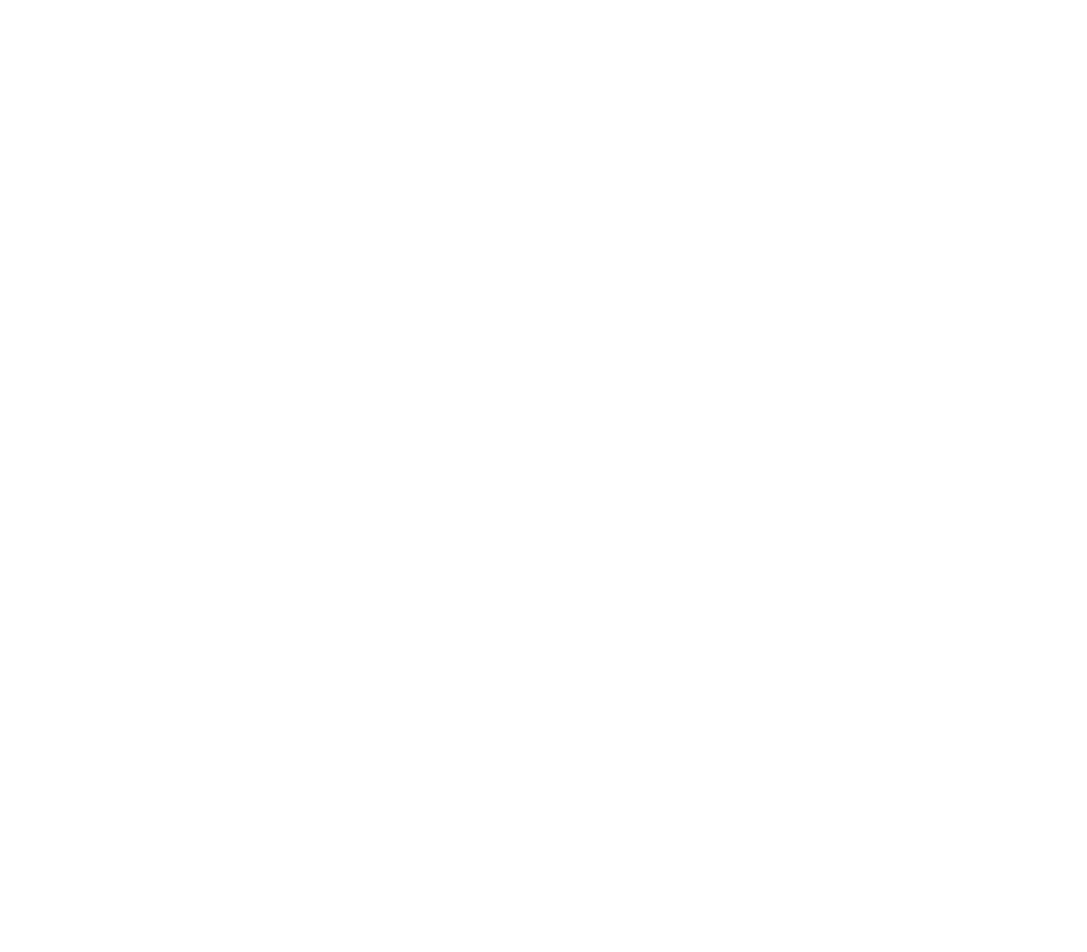
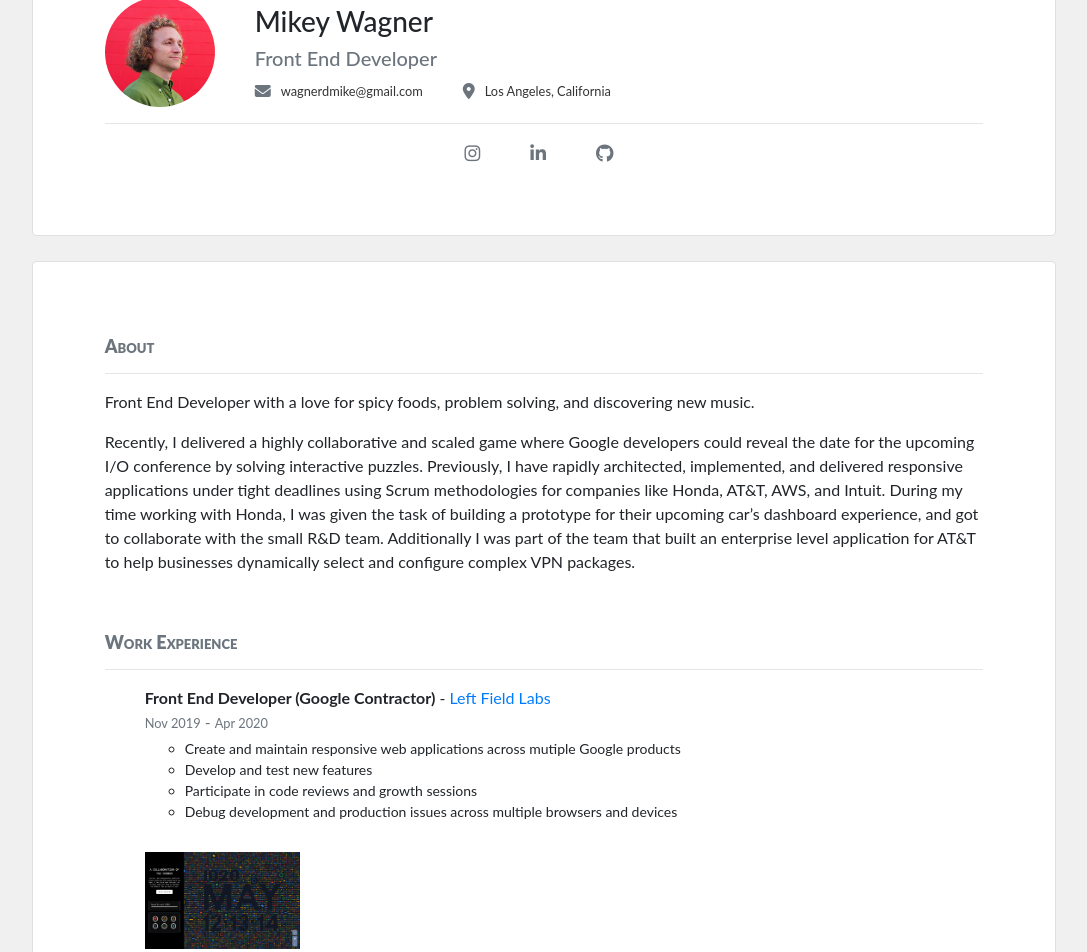
Before and after one commit to michaelWagner/resume, a React (Create React App) app: page /resume/about in a window 1280 px wide. Shown: the part 160-1112 px from the top of the page, without its empty margins (96-1183 px from the left). Before the commit the page ends 800 px from the top, so only its background shows below. Built offline with nearby package versions, Linux system fonts and the light colour scheme.

Commit message:
Update images. Show thumbnails. Add new route and redirects.

```diff
--- a/src/App.js
+++ b/src/App.js
@@ -1,5 +1,5 @@
 import React, { Component } from 'react';
-import { BrowserRouter as Router, Route, NavLink } from 'react-router-dom';
+import { BrowserRouter as Router, Route, Redirect, NavLink } from 'react-router-dom';
 import './style.scss';
 import About from './components/About';
 import Projects from './components/Projects';
@@ -12,18 +12,19 @@ class App extends Component {
         <div className="app">
           <ul className="nav-container">
             <nav className="nav">
-              <NavLink exact to={'/resume'} className="nav-btn">About</NavLink>
+              <NavLink to={'/resume/about'} className="nav-btn">About</NavLink>
               <NavLink to={'/resume/projects'} className="nav-btn">Projects</NavLink>
             </nav>
           </ul>
           <Route
-            exact path={'/resume'}
+            exact path={'/resume/about'}
             render={({ match }) => <About resumeObj={resume} />}
           />
           <Route
             exact path={'/resume/projects'}
             render={({ match }) => <Projects resumeObj={resume} />}
           />
+          <Redirect exact from="/resume" to={'/resume/about'} />
         </div>
       </Router>
     );
--- a/src/components/About/index.js
+++ b/src/components/About/index.js
@@ -44,7 +44,6 @@ class About extends Component {
         <div className="card">
           <div className="card-section">
             <h4 className="section-header text-muted">
-              <i className="fa fa-lg fa-user"></i>
               <span>About</span>
             </h4>
             <hr/>
@@ -53,7 +52,6 @@ class About extends Component {
           </div>
           <div className="card-section">
             <h4 className="section-header text-muted">
-              <i className="fa fa-lg fa-pencil-square-o"></i>
               <span>Work Experience</span>
               </h4>
             <hr/>
@@ -81,7 +79,7 @@ class About extends Component {
                           <div className="project-link-wrapper">
                             <a href={`/resume/projects#${project.anchor}`} className="project-link">
                               <div className="project-thumb-wrapper">
-                                <img className="project-thumb" src={`resume/${project.image}`} alt={project.name} />
+                                <img className="project-thumb" src={project.image} alt={project.name} />
                                 <div className="project-details">
                                   <div className="project-header">
                                     {project.name}
@@ -91,6 +89,8 @@ class About extends Component {
                             </a>
                           </div>
                         )
+                      } else {
+                        return []
                       }
                     })
                   }
@@ -100,7 +100,6 @@ class About extends Component {
           </div>
           <div className="card-section">
             <h4 className="section-header text-muted">
-              <i className="fa fa-lg fa-code"></i>
               <span>Skills</span>
             </h4>
             <hr/>
@@ -116,7 +115,6 @@ class About extends Component {
           </div>
           <div className="card-section">
             <h4 className="section-header text-muted">
-              <i className="fa fa-lg fa-mortar-board"></i>
               <span>Education</span>
               </h4>
             <hr/>
--- a/src/components/Projects/index.js
+++ b/src/components/Projects/index.js
@@ -13,7 +13,6 @@ class Projects extends Component {
             {id === 0 &&
               <div className="card-section">
                 <h4 className="section-header text-muted">
-                  <i className="fa fa-lg fa-cloud"></i>
                   <span>Projects</span>
                 </h4>
                 <hr/>
--- a/src/resume.json
+++ b/src/resume.json
@@ -3,7 +3,7 @@
   "basics": {
     "name": "Mikey Wagner",
     "label": "Front End Developer",
-    "picture": "https://lh3.googleusercontent.com/H5_pV6e5KQu-GJkBu2WIdiMGzaff9xK9WMbwomutnDcaXke7BEcF9zJG9Slw58NVS6wGi_g2sbChD0NlZiCplEbL0ddWpro-9dobk9nz84hfqyrhBb_NARKgORnOBkkKVnpcV3SDPybbJglCeOIIcE0aW2vJFp9pCQajr5qmdtcDENgYBi2rSveAiIdK-J-f4805RWA_LnYg3e6ZX0Djc-XgsN4OhFxNl5LltHztVG6XEkdUeuQ2eBRmriw6rV01CC0yCJ7OntEULmQS4SVk2l6IadhTFGcUvmKJhHhw-StXFFRTuzM0zvH7yUpBpNaapS03ywx6tBPUwgfbICnWOl_swEJ82yFzrxMDv_u_LVvWXFgWNok8MwOkY0jwY_NZKlX4x7ApFXt0bxKaqjOCDQb8TMB7wYQymjNawv_vROKDvJozZ6vDHGj8R-Ks_rvWTGWqtjFgfWxAvtBVjUHEkhKgPr68qYKs2pfIF_M6B2ZDMvw1W1eBeELWSQ-7KQcN7ORbqn3ZPMxSOMbdLFCICaxkedTngT8oHKHlaDmExJvoiDWwtDwJ-PmwC0pwYUcTl9cd4XXSW3VjINjfTKSr_AdyMOdQb72ncdEyVZR-TO3OJF9DJYm6uGUJPq3ri0tO3MEcXSMAEQvZZfQbS9CIe8Qsan8uujVF9eKL_VQI4tsisWlGgM2zv2kh_onV5Q=s512-no",
+    "picture": "images/mikey-red.jpg",
     "email": "wagnerdmike@gmail.com",
     "summary": "Front End Developer with a love for spicy foods, problem solving, and discovering new music.",
     "background": "Recently, I delivered a highly collaborative and scaled game where Google developers could reveal the date for the upcoming I/O conference by solving interactive puzzles. Previously, I have rapidly architected, implemented, and delivered responsive applications under tight deadlines using Scrum methodologies for companies like Honda, AT&T, AWS, and Intuit. During my time working with Honda, I was given the task of building a prototype for their upcoming car’s dashboard experience, and got to collaborate with the small R&D team. Additionally I was part of the team that built an enterprise level application for AT&T to help businesses dynamically select and configure complex VPN packages.",
--- a/src/style.scss
+++ b/src/style.scss
@@ -22,7 +22,10 @@
 .column-container {
   margin: auto;
   min-width: 280px;
-  width: 80%;
+  width: 90%;
+  @media (min-width: 425px) {
+    width: 80%;
+  }
 }
 
 .card {
@@ -46,6 +49,7 @@
       }
       span {
         vertical-align: middle;
+        font-weight: 900;
       }
       p {
         margin-left: 28px;
```
Also changed, not shown: public/images/mikey-red.jpg (added).
